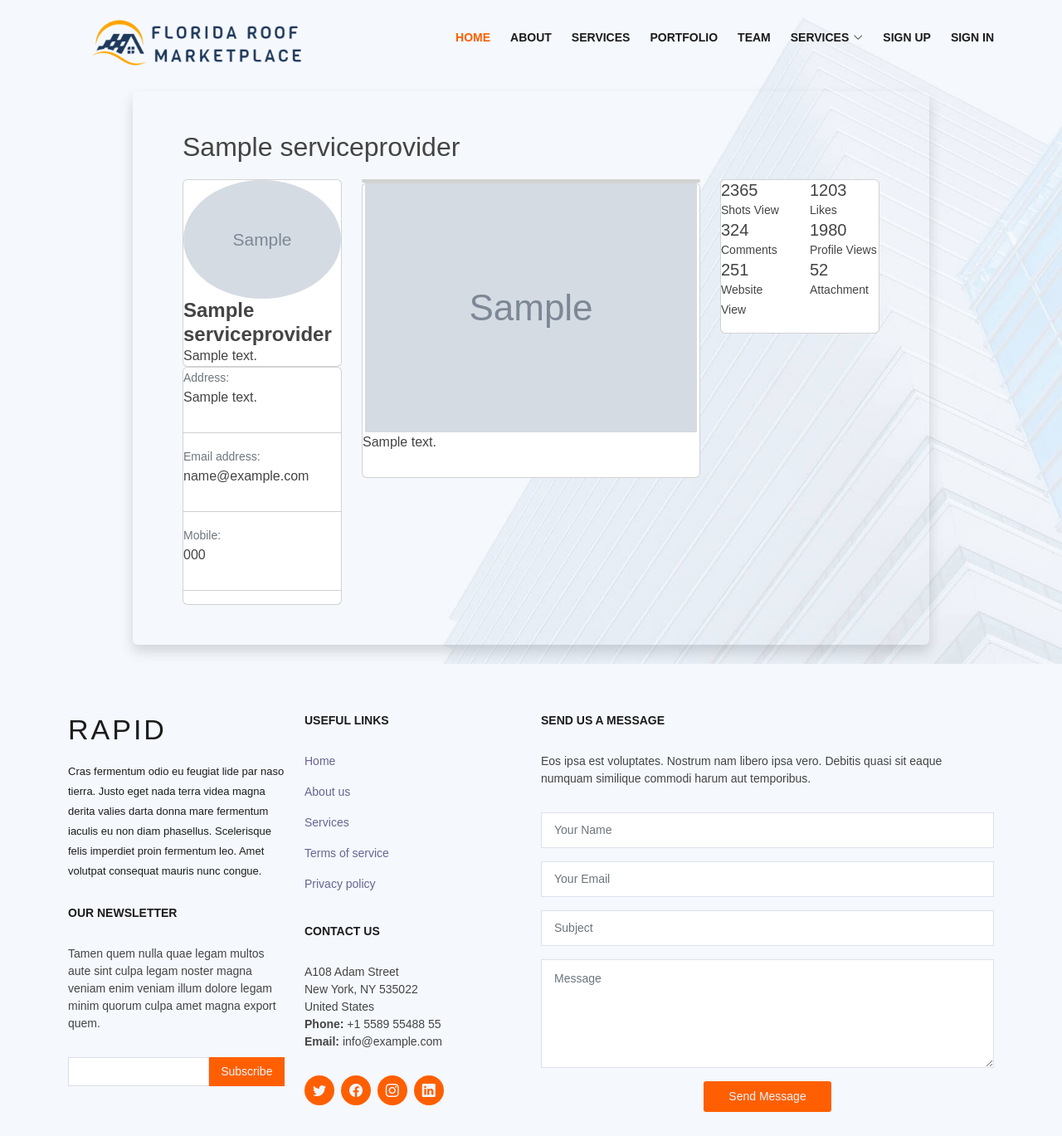
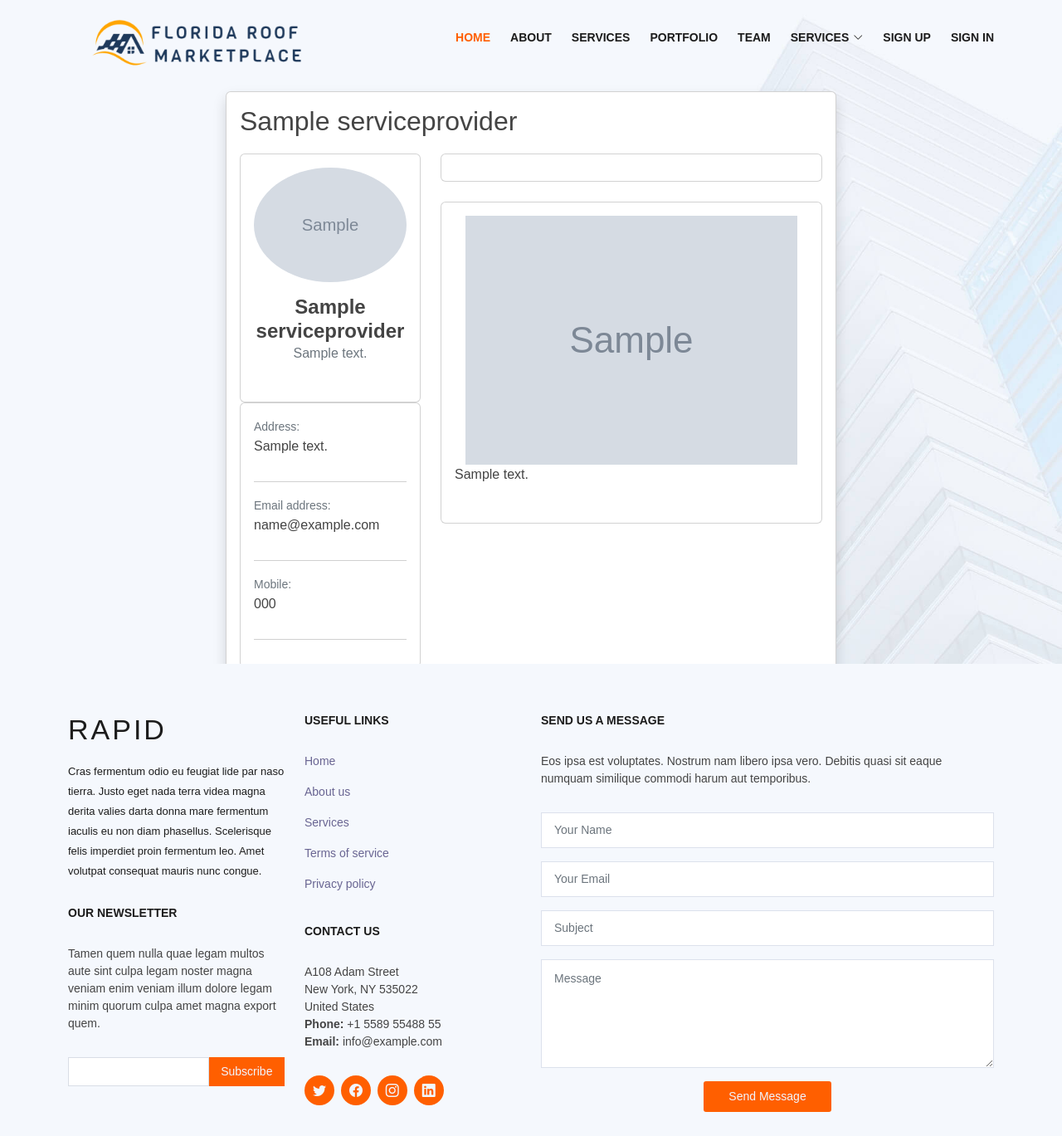
Before and after one commit to oyekamal/roofing, a Django app: page /offer/1/ in a window 1280 px wide. Shown: the top 1369 px of the page at 83% size. Run offline with Django 4.2, Linux system fonts and the light colour scheme; tables that the repository leaves empty hold one stand-in row (values such as "Sample post"); grey boxes marked "Sample" are stand-in pictures; some libraries are stand-ins or nearby versions; some web fonts are replaced.

Commit message:
change the offer_details

```diff
--- a/app/templates/service/offer_detail.html
+++ b/app/templates/service/offer_detail.html
@@ -5,99 +5,56 @@
 {% block content %}
     {% load static %}
     {% load crispy_forms_tags %}
-{% comment %} {% load location_field %} {% endcomment %}
 
     <section id="hero" class="clearfix">
-    <div class="d-flex justify-content-center w-100 ">
-    <div class="w-75 p-5 shadow rounded">
-    <!-- mani page content body part -->
+        <div class="container">
+            <div class="row justify-content-center">
+                <div class="col-lg-8">
+                    <div class="card shadow rounded">
+                        <div class="card-body">
+                            <!-- Main page content body part -->
                             <div id="main-content">
-        <div class="container-fluid">
                                 <div class="block-header">
-                <div class="row">
-                    <div class="col-lg-6 col-md-6 col-sm-12">
                                     <h2>{{ object.service_provider.business_name }}</h2>
                                 </div>
-                    {% comment %} <div class="col-lg-6 col-md-6 col-sm-12">
-                        <div class="d-flex flex-row-reverse">
-                            <div class="page_action">
-                                <button type="button" class="btn btn-primary"><i class="fa fa-download"></i> Download report</button>
-                                <button type="button" class="btn btn-secondary"><i class="fa fa-send"></i> Send report</button>
-                            </div>
-                            <div class="p-2 d-flex">
 
-                            </div>
-                        </div>
-                    </div> {% endcomment %}
-                </div>
-            </div>
-
-            <div class="row clearfix">
-
-                <div class="col-lg-3 col-md-12">
+                                <div class="row">
+                                    <div class="col-lg-4">
                                         <div class="card profile-header">
-                        <div class="body">
-                            <div class="profile-image">
-                                <img id="company-logo" src="{{object.service_provider.company_logo.url}}" class="rounded-circle" alt="">
-                            </div>
-                            <div>
-                                <h4 class="mb-0"><strong>{{ object.service_provider.business_name }}</strong></h4>
-                                <span>{{ object.service_provider.address }}</span>
-                            </div>
-                            {% comment %} <div class="m-t-15">
-                                <button class="btn btn-primary">Follow</button>
-                                <button class="btn btn-outline-secondary">Message</button>
-                            </div>                             {% endcomment %}
+                                            <div class="card-body text-center">
+                                                <img id="company-logo" src="{{ object.service_provider.company_logo.url }}" class="rounded-circle" alt="">
+                                                <h4 class="mt-3 mb-0"><strong>{{ object.service_provider.business_name }}</strong></h4>
+                                                <p class="text-muted">{{ object.service_provider.address }}</p>
                                             </div>
                                         </div>
 
                                         <div class="card">
-
-                        <div class="body">
-                            <small class="text-muted">Address: </small>
+                                            <div class="card-body">
+                                                <small class="text-muted">Address:</small>
                                                 <p>{{ object.service_provider.address }}</p>
-                            <div>
-                                {{  object.serviceprovider.location }}
-                            </div>
                                                 <hr>
-                            <small class="text-muted">Email address: </small>
+                                                <small class="text-muted">Email address:</small>
                                                 <p>{{ object.service_provider.email }}</p>
                                                 <hr>
-                            <small class="text-muted">Mobile: </small>
+                                                <small class="text-muted">Mobile:</small>
                                                 <p>{{ object.service_provider.phone_number }}</p>
                                                 <hr>
-
-                            {% comment %} <small class="text-muted">Social: </small>
-                            <p><i class="fa fa-twitter m-r-5"></i> twitter.com/example</p>
-                            <p><i class="fa fa-facebook  m-r-5"></i> facebook.com/example</p>
-                            <p><i class="fa fa-github m-r-5"></i> github.com/example</p>
-                            <p><i class="fa fa-instagram m-r-5"></i> instagram.com/example</p> {% endcomment %}
+                                            </div>
                                         </div>
                                     </div>
 
-
-                </div>
-
-                <div class="col-lg-6 col-md-12">
-
+                                    <div class="col-lg-8">
                                         <div class="card">
-                        <div class="body">
-                            {% comment %} <ul class="nav nav-tabs-new">
-                                <li class="nav-item"><a class="nav-link active" data-toggle="tab" href="#Overview">Overview</a></li>
-                                <li class="nav-item"><a class="nav-link" data-toggle="tab" href="#Settings">Settings</a></li>
-                            </ul> {% endcomment %}
+                                            <div class="card-body">
+                                                <!-- Other content here -->
                                             </div>
                                         </div>
 
-                    <div class="tab-content padding-0">
-
+                                        <div class="tab-content mt-4">
                                             <div class="tab-pane active" id="Overview">
-                            <div class="card">
-
-                            </div>
                                                 {% for work in object.service_provider.previouswork_set.all %}
                                                     <div class="card single_post">
-                              <div class="body">
+                                                        <div class="card-body">
                                                             <div class="img-post">
                                                                 <img id="serviceworkimage" class="d-block img-fluid" src="{{ work.image.url }}" alt="First slide">
                                                             </div>
@@ -106,60 +63,9 @@
                                                     </div>
                                                 {% endfor %}
                                             </div>
-
-
                                         </div>
-
                                     </div>
-
-                <div class="col-lg-3 col-md-12">
-                    <div class="card">
-                        <ul class="row profile_state list-unstyled">
-                            <li class="col-lg-6 col-6">
-                                <div class="body">
-                                    <i class="fa fa-camera"></i>
-                                    <h5 class="mb-0 number count-to" data-from="0" data-to="2365" data-speed="1000" data-fresh-interval="700">2365</h5>
-                                    <small>Shots View</small>
                                 </div>
-                            </li>
-                            <li class="col-lg-6 col-6">
-                                <div class="body">
-                                    <i class="fa fa-thumbs-o-up"></i>
-                                    <h5 class="mb-0 number count-to" data-from="0" data-to="1203" data-speed="1000" data-fresh-interval="700">1203</h5>
-                                    <small>Likes</small>
-                                </div>
-                            </li>
-                            <li class="col-lg-6 col-6">
-                                <div class="body">
-                                    <i class="fa fa-comments-o"></i>
-                                    <h5 class="mb-0 number count-to" data-from="0" data-to="324" data-speed="1000" data-fresh-interval="700">324</h5>
-                                    <small>Comments</small>
-                                </div>
-                            </li>
-                            <li class="col-lg-6 col-6">
-                                <div class="body">
-                                    <i class="fa fa-user"></i>
-                                    <h5 class="mb-0 number count-to" data-from="0" data-to="1980" data-speed="1000" data-fresh-interval="700">1980</h5>
-                                    <small>Profile Views</small>
-                                </div>
-                            </li>
-                            <li class="col-lg-6 col-6">
-                                <div class="body">
-                                    <i class="fa fa-desktop"></i>
-                                    <h5 class="mb-0 number count-to" data-from="0" data-to="251" data-speed="1000" data-fresh-interval="700">251</h5>
-                                    <small>Website View</small>
-                                </div>
-                            </li>
-                            <li class="col-lg-6 col-6">
-                                <div class="body">
-                                    <i class="fa fa-file-text text-warning"></i>
-                                    <h5 class="mb-0 number count-to" data-from="0" data-to="52" data-speed="1000" data-fresh-interval="700">52</h5>
-                                    <small>Attachment</small>
-                                </div>
-                            </li>
-                        </ul>
-                    </div>
-
                             </div>
                         </div>
                     </div>
@@ -167,15 +73,4 @@
             </div>
         </div>
     </section>
-
 {% endblock %}
-{% comment %} <h1> Details</h1>
-<img src="" alt="Company Logo">
-<p>Contact Details: {{ object.service_provider.contact_details }}</p>
-<p>Company Description: {{ object.service_provider.company_description }}</p>
-
-<h2>Previous Work</h2>
-{% for work in object.service_provider.previouswork_set.all %}
-<p>Description: {{ work.description }}</p>
-<img src="{{ work.image.url }}" alt="Previous Work Image">
-{% endfor %} {% endcomment %}
```
Lines whose indentation alone changed are shown as unchanged.
